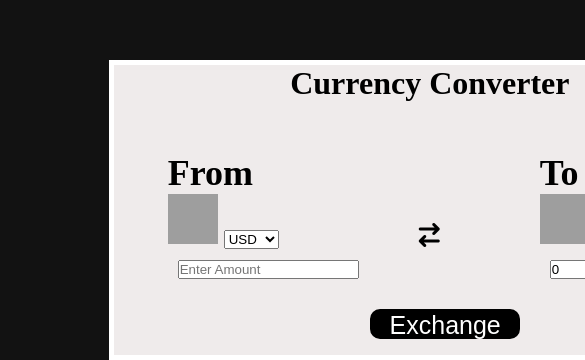
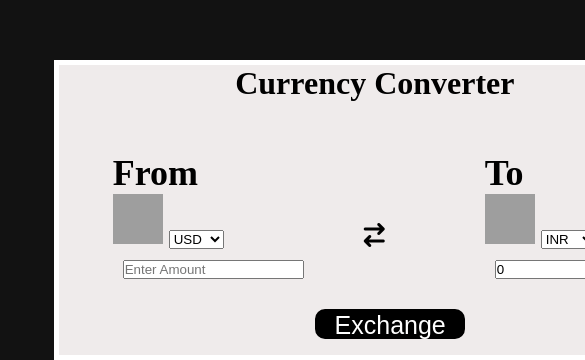
Before and after one commit to Hariomshukla03/currency-converter, a plain HTML site: page index.html in a window 390 px wide. Shown: the part 633-993 px from the top of the page, 585 px wide, since content can reach past the window. Drawn offline with Linux system fonts and the light colour scheme; grey boxes are pictures that could not be loaded.

Commit message:
responsive

```diff
--- a/style.css
+++ b/style.css
@@ -67,5 +67,6 @@ option{
      }
      #box{
         margin-top: 28rem;
+        margin-left: -55px;
      }
     }
```
